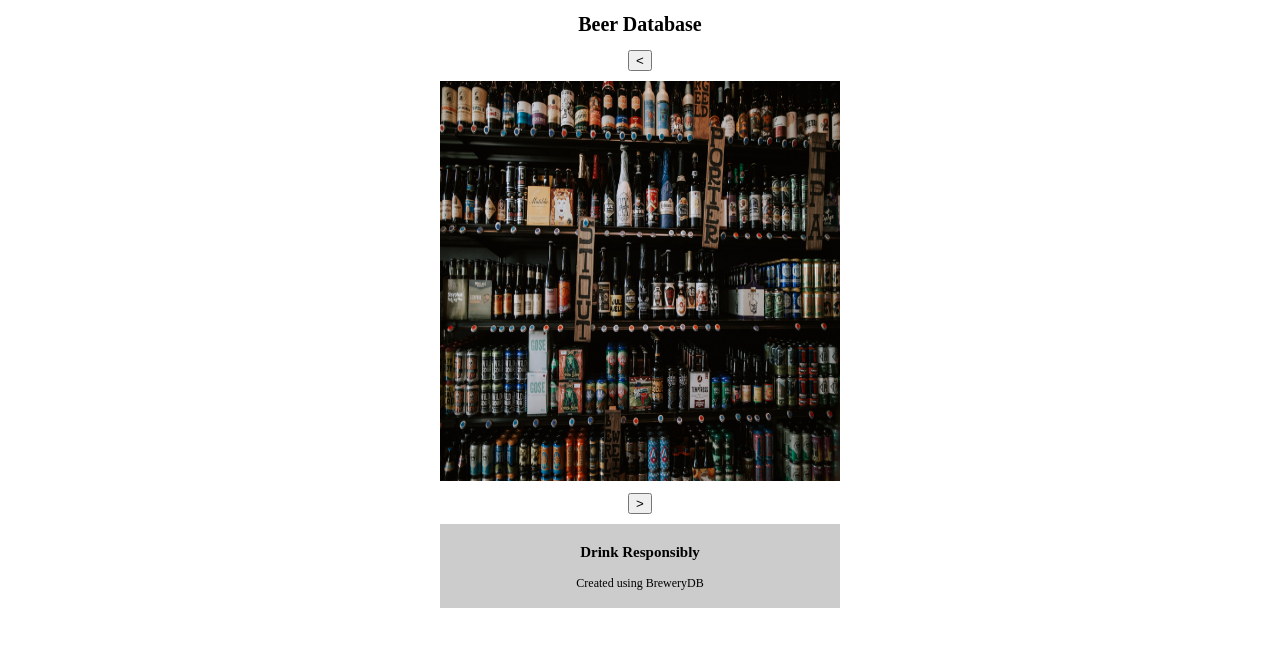
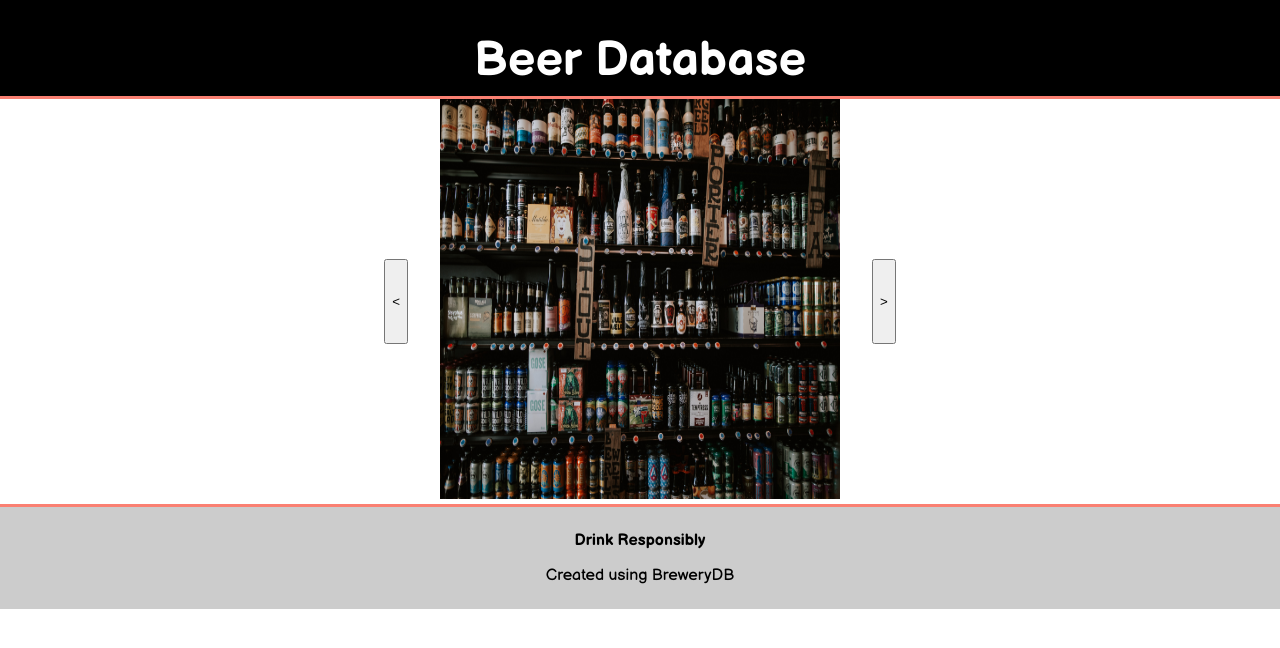
Before and after one commit to acwander/beer-aficionado, a PHP site: page / in a window 1280 px wide. Shown: the top 648 px of the page. Run offline with PHP 8.4, Linux system fonts and the light colour scheme.

Commit message:
updated styling

```diff
--- a/css/style.css
+++ b/css/style.css
@@ -1,22 +1,18 @@
-* {
-  /* border: 1px solid gold; */
-}
+/* fonts */
+@import url("https://fonts.googleapis.com/css2?family=Balsamiq+Sans:ital,wght@0,400;0,700;1,400;1,700&display=swap");
 
 /* global styles */
-html {
-  font-size: 10px;
-}
-
 body {
+  font-family: "Balsamiq Sans", cursive;
   margin: auto;
   text-align: center;
 }
 
 .container {
-  display: inline-block;
+  display: flex;
+  flex-direction: column;
 }
 
-/* remove all initial styling from a tags */
 a,
 a:hover,
 a:focus,
@@ -26,55 +22,69 @@ a:active {
 }
 
 /* header styles */
-#site-title {
-  font-size: 4em;
+#header {
+  background-color: black;
+  color: white;
+  height: 6rem;
+}
+
+.site-title {
+  font-size: 3rem;
 }
 
 /* main content styles */
+.carousel-container {
+  display: flex;
+  justify-content: center;
+  border-top: 0.2rem solid salmon;
+  border-bottom: 0.2rem solid salmon;
+}
+
 .carousel-img > img {
-  width: 40em;
-  height: 40em;
+  width: 25rem;
+  height: 25rem;
 }
 
 .carousel-btns {
-  /* flex box */
   display: flex;
   justify-content: center;
 }
 
 .next-btn,
 .previous-btn {
-  margin: 1em;
+  margin: 10rem 2rem;
 }
 
 .beer-name {
   display: inline-block;
-  font-size: 2.5em;
+  font-size: 2.2rem;
 }
 
 .beer-abv,
 .beer-style {
-  font-size: 2em;
+  font-size: 1.8rem;
 }
 
 .beer-desc {
   display: inline-block;
-  width: 70%;
-  font-size: 1.8em;
+  width: 80%;
+  height: 10rem;
+  font-size: 1.2rem;
+  overflow: auto;
 }
 
 /* footer styles */
 #footer {
-  padding: 0.5em 0;
+  padding: 0.5rem 0;
   background-color: rgba(0, 0, 0, 0.2);
 }
 
 footer > h3 {
-  font-size: 1.5em;
+  font-size: 1rem;
 }
 
 footer > p {
-  font-size: 1.2em;
+  font-size: 1rem;
 }
 
 .footer-link:hover {
```
